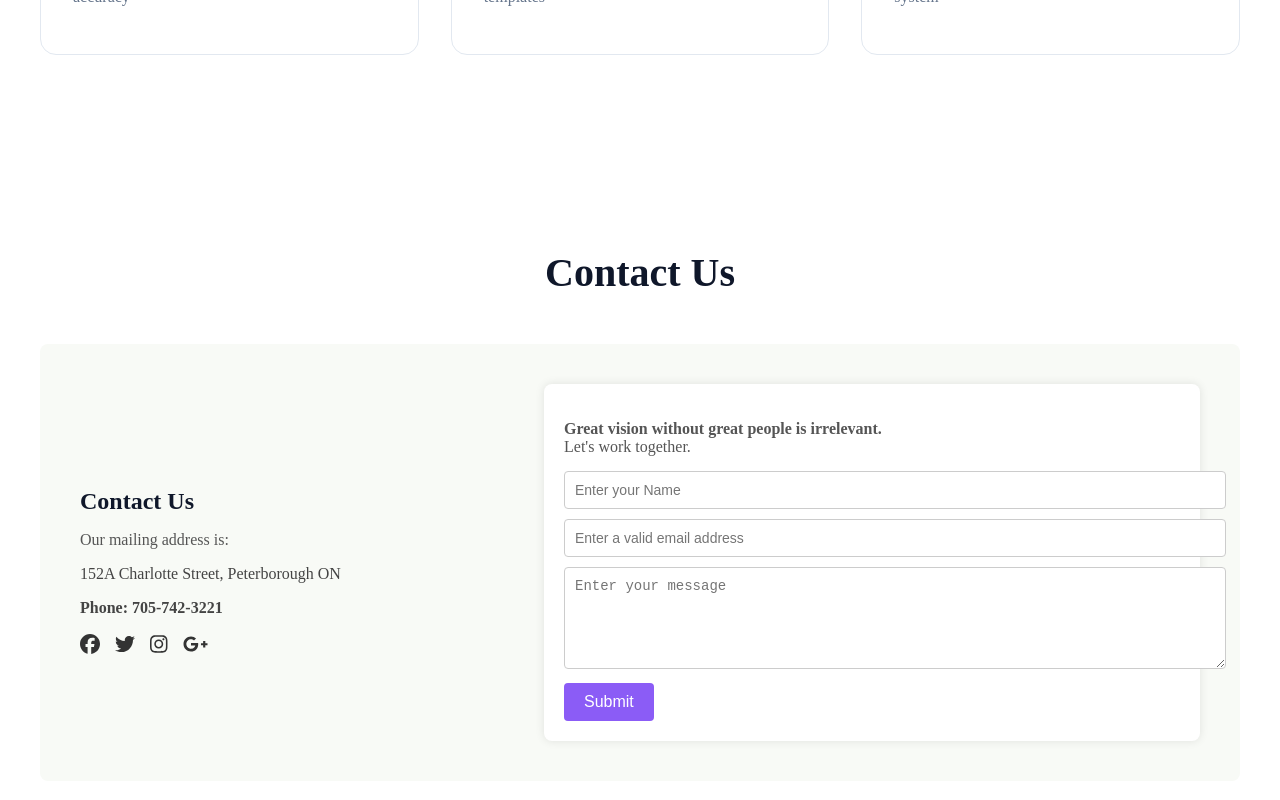
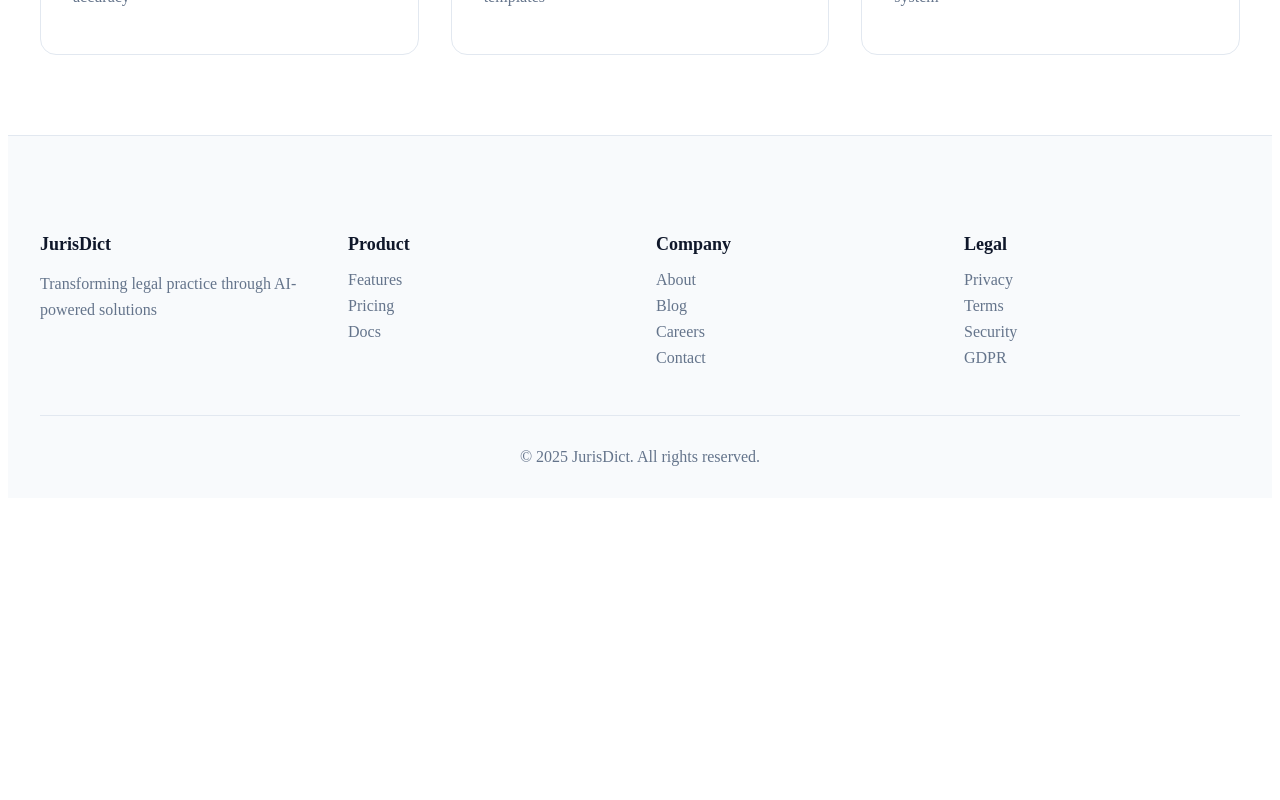
Before and after one commit to sagnik-004/Jurisdict, a React (Vite) app in the folder frontend/: page /landing in a window 1280 px wide. Shown: the part 1680-2480 px from the top of the page. After the commit the page ends 2186 px from the top, so only its background shows below. Built offline with nearby package versions, Linux system fonts and the light colour scheme.

Commit message:
landing page updated

```diff
--- a/frontend/src/components/landing/Landing.jsx
+++ b/frontend/src/components/landing/Landing.jsx
@@ -10,7 +10,6 @@ import {
   Lock,
 } from "lucide-react";
 import { useNavigate } from "react-router-dom";
-import ContactForm from "./ContactForm";
 
 class TypeWriter extends React.Component {
   constructor(props) {
@@ -564,29 +563,6 @@ const Landing = () => {
         </motion.div>
       </section>
 
-      {/* Contact Section */}
-      <section id="contact" style={{ padding: "80px 32px" }}>
-        <motion.div
-          initial={{ opacity: 0, y: 20 }}
-          whileInView={{ opacity: 1, y: 0 }}
-          transition={{ duration: 0.8 }}
-          viewport={{ once: true }}
-          style={{ maxWidth: 1280, margin: "0 auto" }}
-        >
-          <h2
-            style={{
-              fontSize: 40,
-              fontWeight: 700,
-              textAlign: "center",
-              marginBottom: 48,
-            }}
-          >
-            Contact Us
-          </h2>
-          <ContactForm /> {/* Insert the ContactForm component here */}
-        </motion.div>
-      </section>
-
       {/* Footer */}
       <footer
         style={{
```
